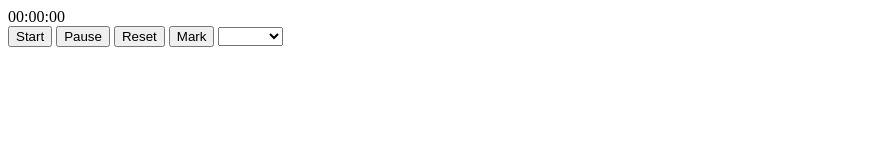
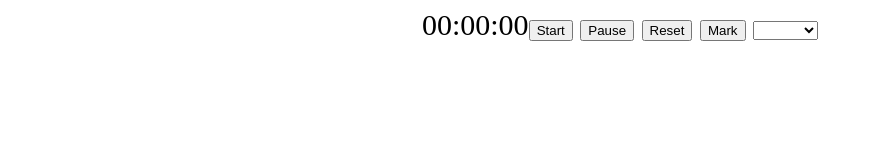
Before and after one commit to namoosir/Time-Tracker, a plain HTML site: page index.html in a window 1280 px wide. Shown: the whole page, without its empty margins (0-873 px from the left). Drawn offline with Linux system fonts and the light colour scheme.

Commit message:
added css

```diff
--- a/index.html
+++ b/index.html
@@ -2,8 +2,10 @@
 <head>
     <meta charset=utf-8 />
     <title>Timer</title>
+    <link rel="stylesheet" href="styles.css">
 </head>
 <body>
+    <div class="container">
         <div id="demo"></div>
         <span>
             <button id = 'start'>Start</button>
@@ -14,5 +16,6 @@
             </select>
         </span>
         <ul id = "list"></ul>
+    </div>
 </body>
 <script src = control.js></script>
--- /dev/null
+++ b/styles.css
@@ -0,0 +1,10 @@
+body {
+    font-size: 30px;
+}
+
+.container {
+    display: flex;
+    min-height: 100vh;
+    align-content: center;
+    justify-content: center;
+}
```
Also changed, not shown: style.css (deleted). Lines whose indentation alone changed are shown as unchanged.
